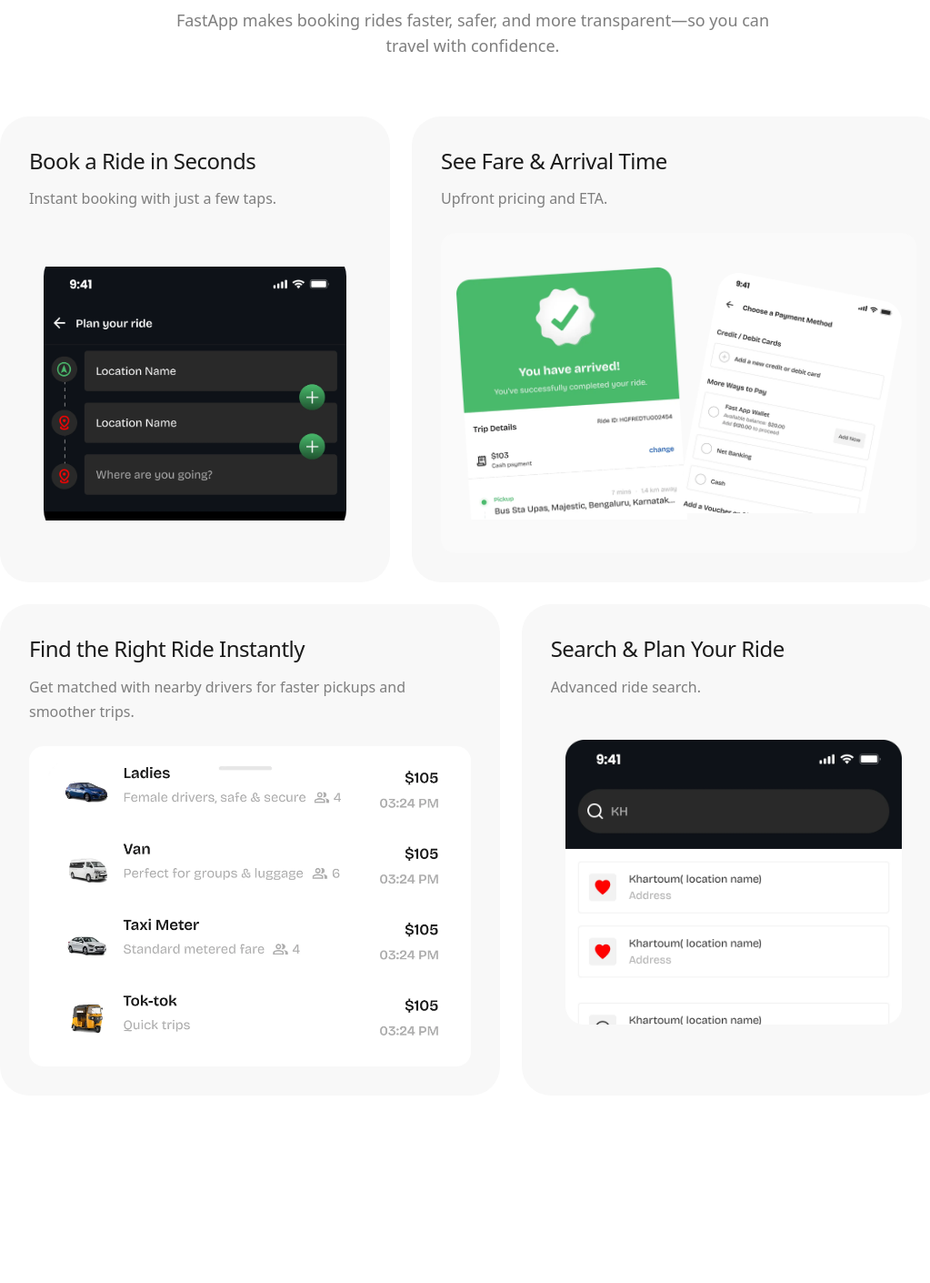
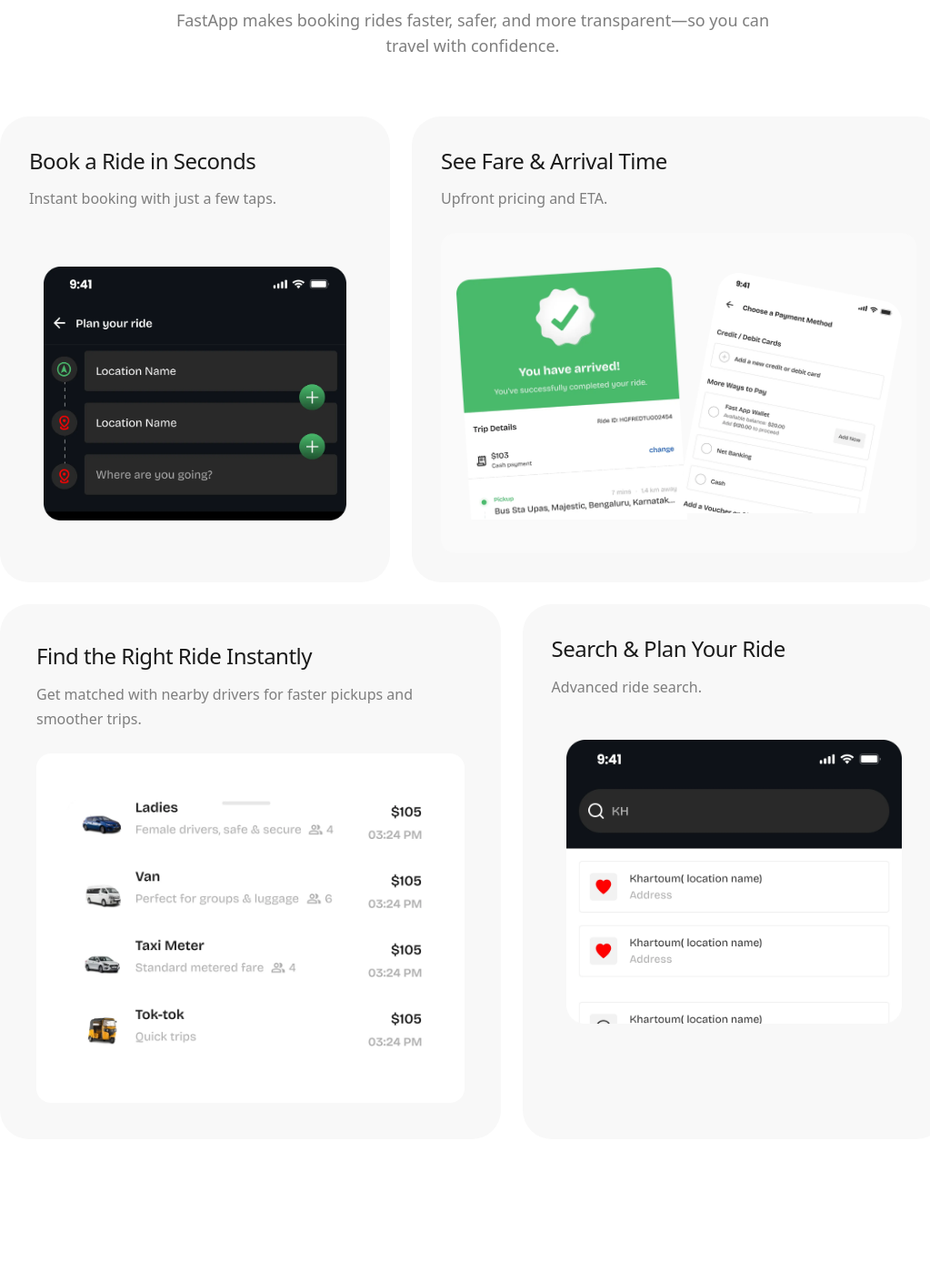
Before and after one commit to Xyvin-Technologies-Pvt-Ltd/fastapp-website, a React (Vite) app: page / in a window 1280 px wide. Shown: the part 1675-3085 px from the top of the page at 91% size, without its empty margins (120-1143 px from the left). Built offline with nearby package versions, Linux system fonts and the light colour scheme.

Commit message:
update ui chnages in features section

```diff
--- a/src/components/home/FeatureSection.jsx
+++ b/src/components/home/FeatureSection.jsx
@@ -1,4 +1,4 @@
-import image1 from '../../assets/images/splash-screens.webp';
+import image1 from '../../assets/images/img1-feat.webp';
 import image2 from '../../assets/images/card-image.webp';
 import image3 from '../../assets/images/CardImage3.webp';
 import image4 from '../../assets/images/single-ser.webp';
@@ -75,14 +75,14 @@ const FeatureSection = () => {
                             <h3 className="font-neue font-medium text-[24px] leading-[33.6px] tracking-[-0.5px] text-[#1A1A1A] mb-3">
                                 {features[0].title}
                             </h3>
-                            <p className="font-plus-jakarta font-normal text-[16px] leading-[27.2px] text-[#7E7E7E] mb-6">
+                            <p className="font-plus-jakarta font-normal text-[16px] leading-[27.2px] text-[#7E7E7E] mb-2 md:mb-6">
                                 {features[0].description}
                             </p>
                             <div className="w-full overflow-hidden rounded-2xl flex-shrink-0 flex items-center justify-center p-4">
                                 <img
                                     src={features[0].image}
                                     alt={features[0].title}
-                                    className="w-full h-[280px] md:h-[320px] object-contain rounded-[32px]"
+                                    className="w-full h-[200px] md:h-[320px] object-contain"
                                 />
                             </div>
                         </motion.div>
@@ -98,18 +98,18 @@ const FeatureSection = () => {
                             <h3 className="font-neue font-medium text-[24px] leading-[33.6px] tracking-[-0.5px] text-[#1A1A1A] mb-3">
                                 {features[1].title}
                             </h3>
-                            <p className="font-plus-jakarta font-normal text-[16px] leading-[27.2px] text-[#7E7E7E] mb-6">
+                            <p className="font-plus-jakarta font-normal text-[16px] leading-[27.2px] text-[#7E7E7E] mb-2 md:mb-6">
                                 {features[1].description}
                             </p>
                             <div className="w-full overflow-hidden rounded-2xl flex-shrink-0 bg-[#FAFAFA] p-4 flex items-end justify-center">
-                                <div className="flex-1 h-[280px] md:h-[320px] flex items-center justify-center">
+                                <div className="flex-1 h-[200px] md:h-[320px] flex items-center justify-center">
                                     <img
                                         src={image21}
                                         alt={features[1].title}
                                         className="w-full h-full object-contain"
                                     />
                                 </div>
-                                <div className="flex-1 h-[280px] md:h-[320px] flex items-center justify-center -ml-8 md:-ml-17 py-1 md:py-4">
+                                <div className="flex-1 h-[200px] md:h-[320px] flex items-center justify-center -ml-8 md:-ml-17 py-1 md:py-4">
                                     <img
                                         src={image22}
                                         alt={features[1].title}
@@ -128,19 +128,19 @@ const FeatureSection = () => {
                             whileInView="visible"
                             viewport={{ once: true }}
                             // whileHover={{ y: -10 }}
-                            className="bg-[#F8F8F8] rounded-[32px] p-6 md:p-8 w-full md:w-[624px] flex flex-col transition-shadow "
+                            className="bg-[#F8F8F8] rounded-[32px] p-6 md:p-10 w-full md:w-[624px] flex flex-col transition-shadow "
                         >
                             <h3 className="font-neue font-medium text-[24px] leading-[33.6px] tracking-[-0.5px] text-[#1A1A1A] mb-3">
                                 {features[2].title}
                             </h3>
-                            <p className="font-plus-jakarta font-normal text-[16px] leading-[27.2px] text-[#7E7E7E] mb-6">
+                            <p className="font-plus-jakarta font-normal text-[16px] leading-[27.2px] text-[#7E7E7E] mb-2 md:mb-6">
                                 {features[2].description}
                             </p>
-                            <div className="w-full overflow-hidden rounded-2xl flex-shrink-0 bg-white flex items-center justify-center p-4">
+                            <div className="w-full overflow-hidden rounded-2xl flex-shrink-0 bg-white flex items-center justify-center p-8">
                                 <img
                                     src={image31}
                                     alt={features[2].title}
-                                    className="w-full h-[280px] md:h-[320px] object-contain"
+                                    className="w-full h-[200px] md:h-[320px] object-contain"
                                 />
                             </div>
                         </motion.div>
@@ -157,14 +157,14 @@ const FeatureSection = () => {
                             <h3 className="font-neue font-medium text-[24px] leading-[33.6px] tracking-[-0.5px] text-[#1A1A1A] mb-3">
                                 {features[3].title}
                             </h3>
-                            <p className="font-plus-jakarta font-normal text-[16px] leading-[27.2px] text-[#7E7E7E] mb-6">
+                            <p className="font-plus-jakarta font-normal text-[16px] leading-[27.2px] text-[#7E7E7E] mb-2 md:mb-6">
                                 {features[3].description}
                             </p>
                             <div className="w-full overflow-hidden rounded-2xl flex-shrink-0 flex items-center justify-center p-4">
                                 <img
                                     src={features[3].image}
                                     alt={features[3].title}
-                                    className="w-full h-[280px] md:h-[320px] object-contain"
+                                    className="w-full h-[200px] md:h-[320px] object-contain"
                                 />
                             </div>
                         </motion.div>
```
Also changed, not shown: src/assets/images/img1-feat.webp (added).
